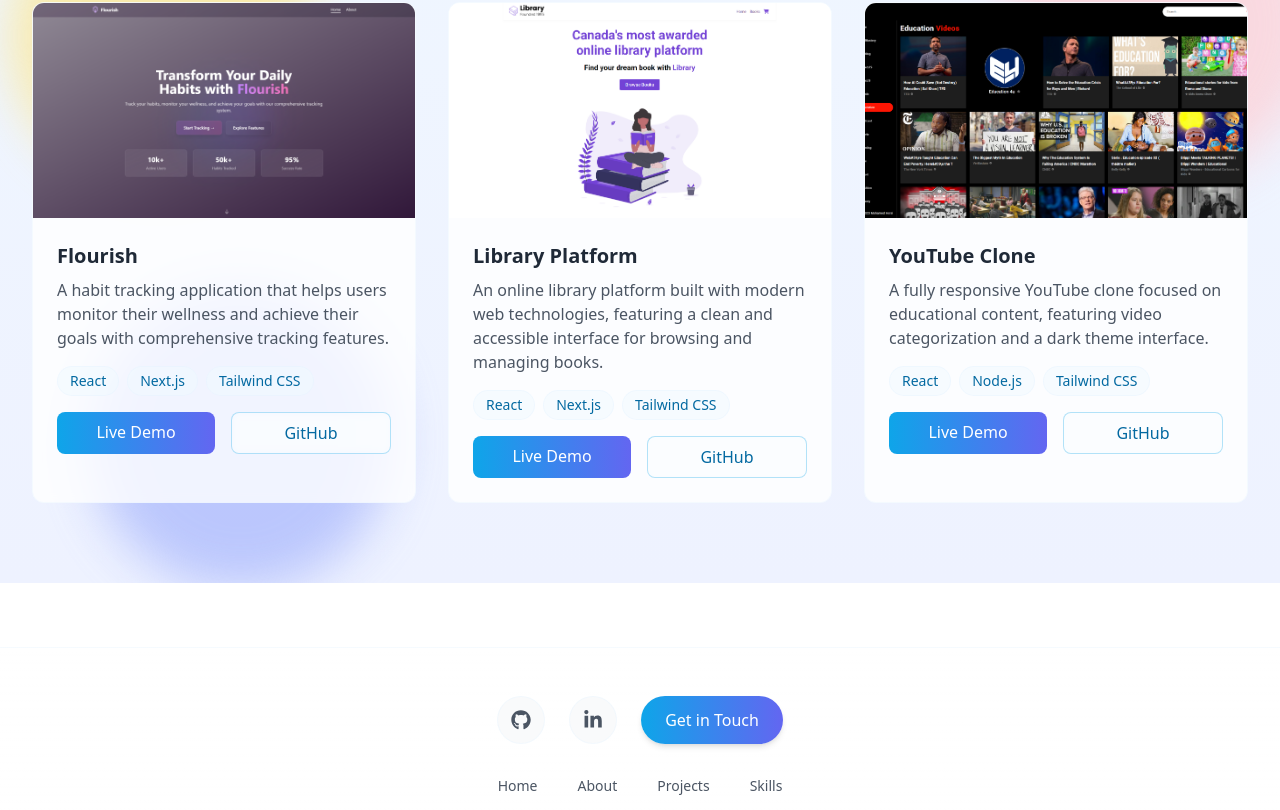
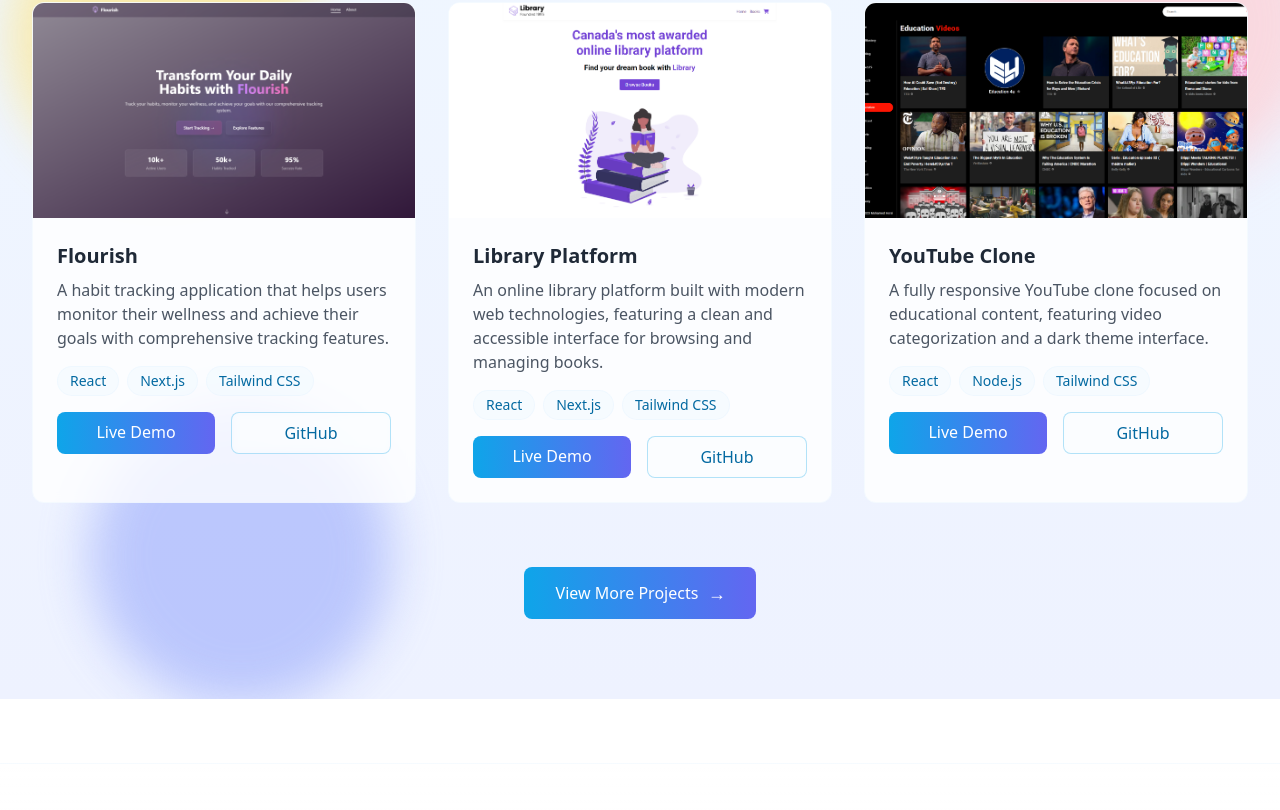
Before and after one commit to mohamedhhersi/portfolio, a Next.js app: page / in a window 1280 px wide. Shown: the part 1836-2646 px from the top of the page. Built offline with nearby package versions, Linux system fonts and the light colour scheme.

Commit message:
added live links

```diff
--- a/components/Projects.js
+++ b/components/Projects.js
@@ -10,8 +10,8 @@ const projects = [
       "A habit tracking application that helps users monitor their wellness and achieve their goals with comprehensive tracking features.",
     image: "/flourish.png",
     tech: ["React", "Next.js", "Tailwind CSS"],
-    liveLink: "#",
-    githubLink: "#",
+    liveLink: "https://wellness-tracker-omega.vercel.app/",
+    githubLink: "https://github.com/mohamedhhersi/wellness-tracker",
   },
   {
     title: "Library Platform",
@@ -20,7 +20,7 @@ const projects = [
     image: "/library.png",
     tech: ["React", "Next.js", "Tailwind CSS"],
     liveLink: "https://ecommlibraryapp.netlify.app/",
-    githubLink: "#",
+    githubLink: "https://github.com/mohamedhhersi/library-app",
   },
   {
     title: "YouTube Clone",
@@ -29,7 +29,7 @@ const projects = [
     image: "/youtubeclone.png",
     tech: ["React", "Node.js", "Tailwind CSS"],
     liveLink: "https://yt-cloneapp.netlify.app/",
-    githubLink: "#",
+    githubLink: "https://github.com/mohamedhhersi/youtube_clone",
   },
 ];
 
@@ -69,7 +69,7 @@ const Projects = () => {
           </p>
         </motion.div>
 
-        <div className="grid grid-cols-1 md:grid-cols-2 lg:grid-cols-3 gap-8">
+        <div className="grid grid-cols-1 md:grid-cols-2 lg:grid-cols-3 gap-8 mb-16">
           {projects.map((project, index) => (
             <motion.div
               key={project.title}
@@ -134,6 +134,30 @@ const Projects = () => {
             </motion.div>
           ))}
         </div>
+
+        {/* View More Projects Button */}
+        <motion.div
+          initial={{ opacity: 0, y: 20 }}
+          animate={inView ? { opacity: 1, y: 0 } : { opacity: 0, y: 20 }}
+          transition={{ duration: 0.6, delay: 0.4 }}
+          className="flex justify-center"
+        >
+          <a
+            href="https://github.com/mohamedhhersi"
+            target="_blank"
+            rel="noopener noreferrer"
+            className="group inline-flex items-center gap-2 px-8 py-3 rounded-lg bg-gradient-to-r from-sky-500 to-indigo-500 text-white font-medium hover:from-sky-600 hover:to-indigo-600 transition-all duration-300"
+          >
+            View More Projects
+            <motion.span
+              animate={{ x: [0, 5, 0] }}
+              transition={{ repeat: Infinity, duration: 1.5 }}
+              className="text-lg"
+            >
+              →
+            </motion.span>
+          </a>
+        </motion.div>
       </div>
     </section>
   );
```
